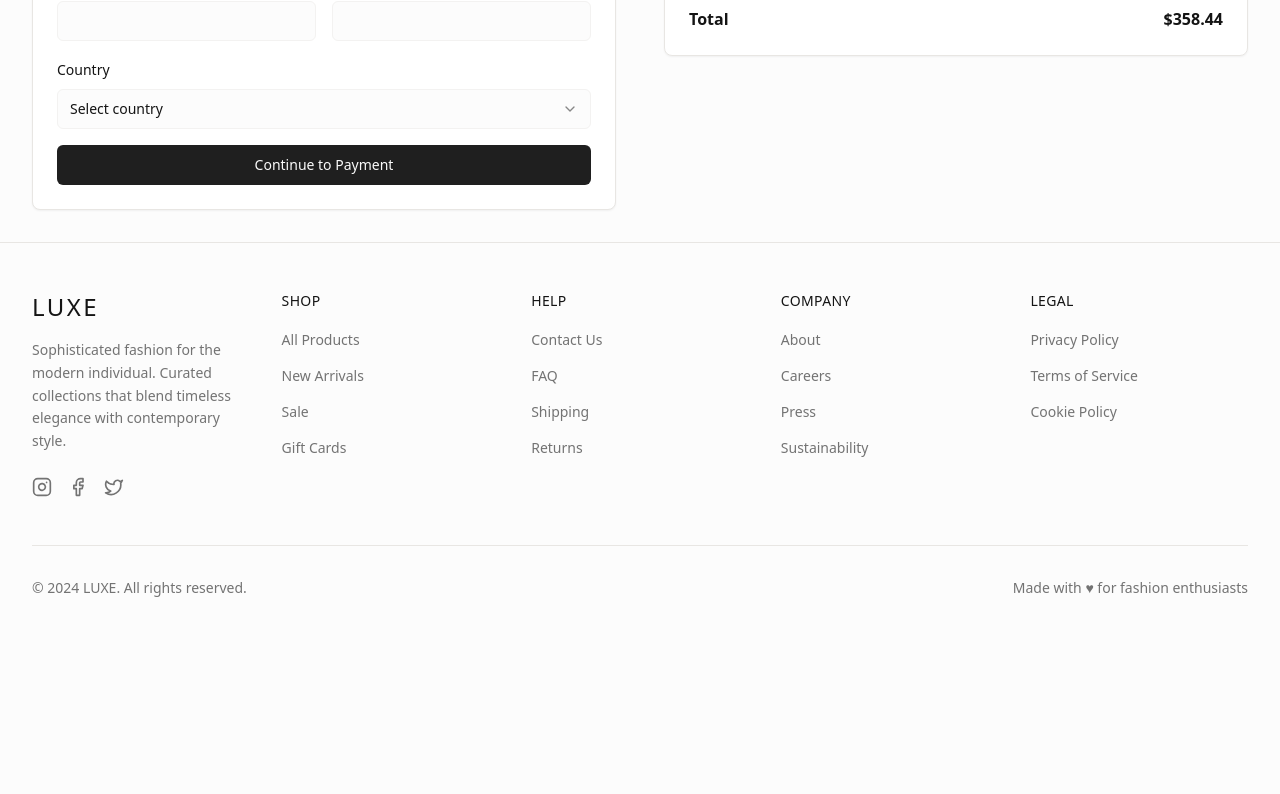
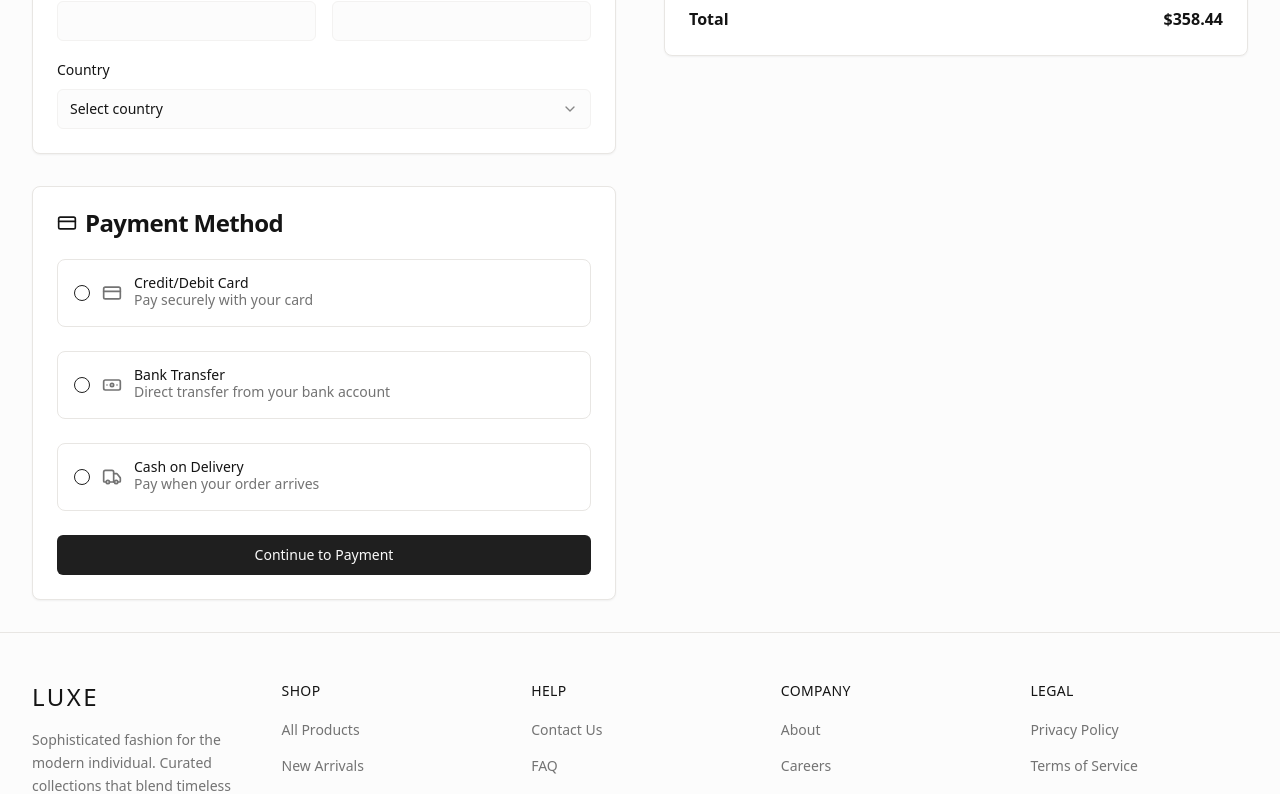
Before and after one commit to xuantri-dev/style-savvy-emporium-online, a React (Vite) app: page /checkout in a window 1280 px wide. Shown: the part 533-1327 px from the top of the page. Before the commit the page ends 1179 px from the top, so only its background shows below. Built offline with nearby package versions, Linux system fonts and the light colour scheme.

Commit message:
Add payment method selection to checkout
Include payment method selection options on the checkout page.

```diff
--- a/src/pages/Checkout.tsx
+++ b/src/pages/Checkout.tsx
@@ -1,11 +1,12 @@
 import React, { useState } from 'react';
 import { useNavigate } from 'react-router-dom';
-import { Truck } from 'lucide-react';
+import { Truck, CreditCard, Banknote, Truck as TruckIcon } from 'lucide-react';
 import { Button } from '@/components/ui/button';
 import { Card, CardContent, CardHeader, CardTitle } from '@/components/ui/card';
 import { Input } from '@/components/ui/input';
 import { Label } from '@/components/ui/label';
 import { Select, SelectContent, SelectItem, SelectTrigger, SelectValue } from '@/components/ui/select';
+import { RadioGroup, RadioGroupItem } from '@/components/ui/radio-group';
 import { Separator } from '@/components/ui/separator';
 import Layout from '@/components/Layout';
 import { mockProducts } from '@/data/mockData';
@@ -36,8 +37,18 @@ const Checkout = () => {
     zipCode: '',
   });
 
+  const [paymentMethod, setPaymentMethod] = useState('');
+
   const handleContinueToPayment = () => {
-    navigate('/payment');
+    if (!paymentMethod) {
+      toast({
+        title: 'Please select a payment method',
+        description: 'You must choose a payment method before continuing.',
+        variant: 'destructive',
+      });
+      return;
+    }
+    navigate('/payment', { state: { paymentMethod, shippingInfo, cartItems, total } });
   };
 
   return (
@@ -129,8 +140,54 @@ const Checkout = () => {
                     </SelectContent>
                   </Select>
                 </div>
+              </CardContent>
+            </Card>
 
-                <Button onClick={handleContinueToPayment} className="w-full">
+            {/* Payment Method Selection */}
+            <Card>
+              <CardHeader>
+                <CardTitle className="flex items-center gap-2">
+                  <CreditCard className="h-5 w-5" />
+                  Payment Method
+                </CardTitle>
+              </CardHeader>
+              <CardContent>
+                <RadioGroup value={paymentMethod} onValueChange={setPaymentMethod} className="space-y-4">
+                  <div className="flex items-center space-x-3 p-4 border rounded-lg hover:bg-muted/50 transition-colors">
+                    <RadioGroupItem value="card" id="card" />
+                    <Label htmlFor="card" className="flex items-center gap-3 cursor-pointer flex-1">
+                      <CreditCard className="h-5 w-5 text-muted-foreground" />
+                      <div>
+                        <div className="font-medium">Credit/Debit Card</div>
+                        <div className="text-sm text-muted-foreground">Pay securely with your card</div>
+                      </div>
+                    </Label>
+                  </div>
+
+                  <div className="flex items-center space-x-3 p-4 border rounded-lg hover:bg-muted/50 transition-colors">
+                    <RadioGroupItem value="bank" id="bank" />
+                    <Label htmlFor="bank" className="flex items-center gap-3 cursor-pointer flex-1">
+                      <Banknote className="h-5 w-5 text-muted-foreground" />
+                      <div>
+                        <div className="font-medium">Bank Transfer</div>
+                        <div className="text-sm text-muted-foreground">Direct transfer from your bank account</div>
+                      </div>
+                    </Label>
+                  </div>
+
+                  <div className="flex items-center space-x-3 p-4 border rounded-lg hover:bg-muted/50 transition-colors">
+                    <RadioGroupItem value="cod" id="cod" />
+                    <Label htmlFor="cod" className="flex items-center gap-3 cursor-pointer flex-1">
+                      <TruckIcon className="h-5 w-5 text-muted-foreground" />
+                      <div>
+                        <div className="font-medium">Cash on Delivery</div>
+                        <div className="text-sm text-muted-foreground">Pay when your order arrives</div>
+                      </div>
+                    </Label>
+                  </div>
+                </RadioGroup>
+
+                <Button onClick={handleContinueToPayment} className="w-full mt-6">
                   Continue to Payment
                 </Button>
               </CardContent>
```
